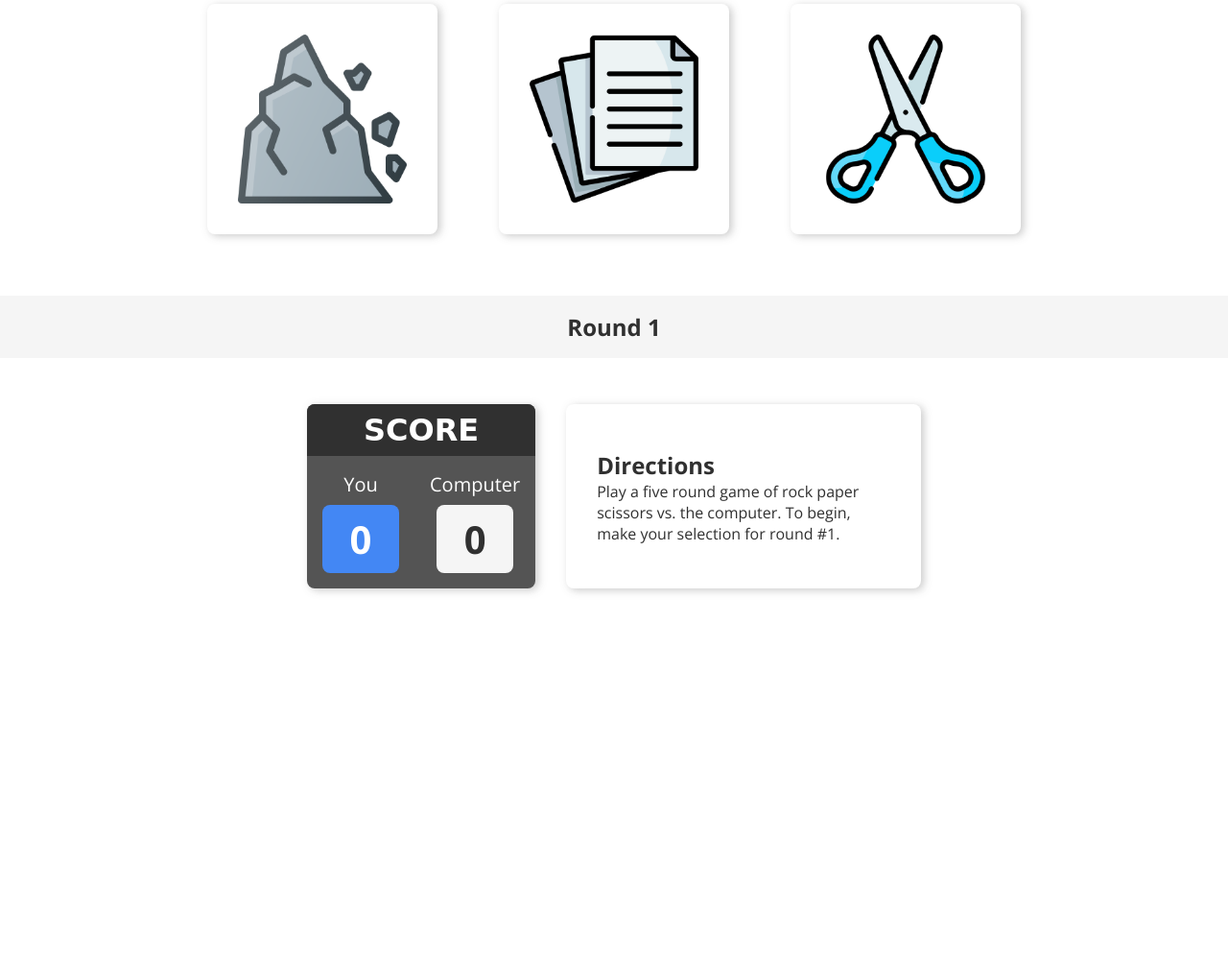
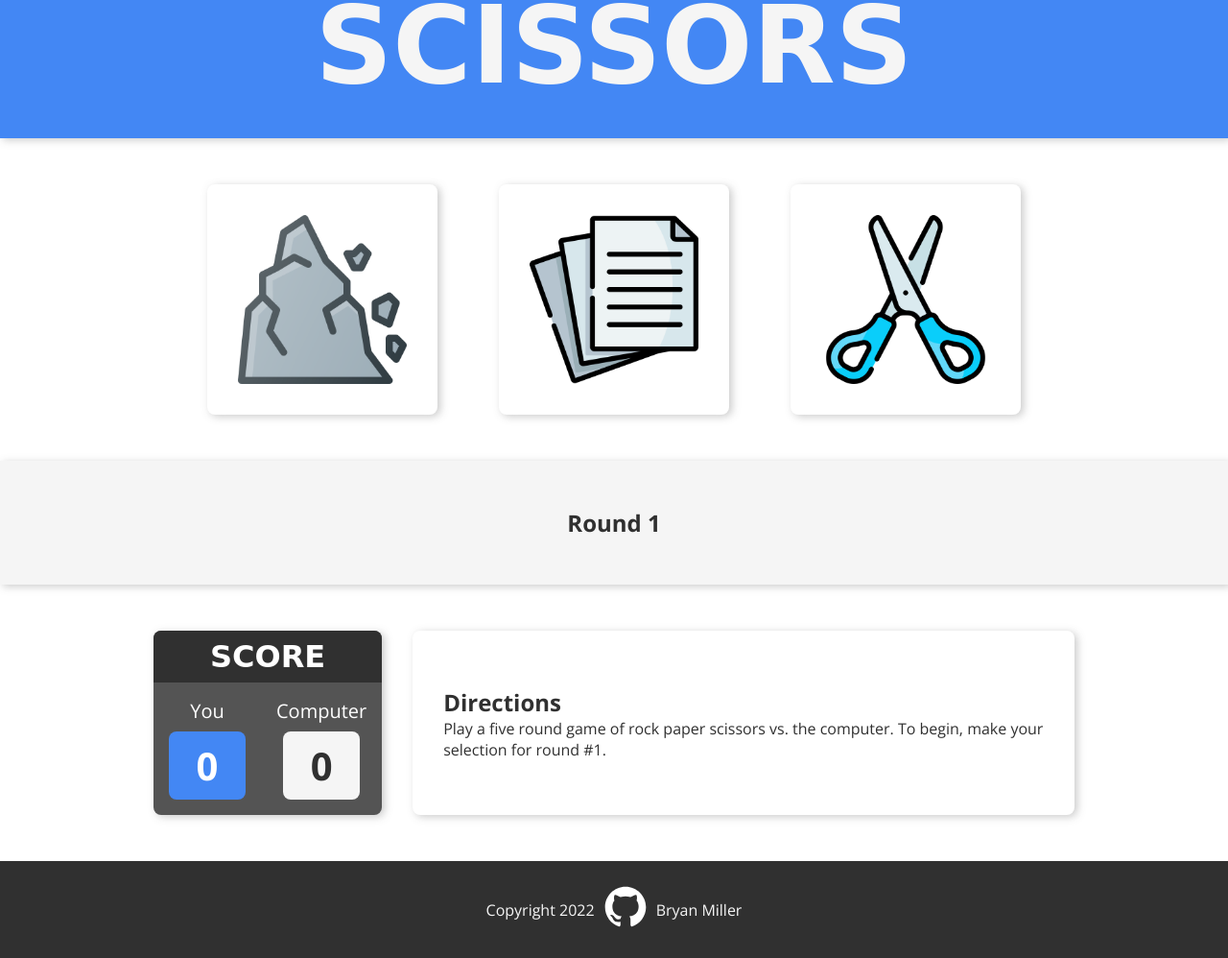
Before and after one commit to bmilcs/odin-rock-paper-scissors, a plain HTML site: page index.html in a window 1280 px wide. Shown: the part 180-1178 px from the top of the page at 96% size. Before the commit the page ends 841 px from the top, so only its background shows below. Drawn offline with nearby package versions, Linux system fonts and the light colour scheme; a web font is replaced by a local one.

Commit message:
Fix class names

```diff
--- a/index.html
+++ b/index.html
@@ -11,16 +11,16 @@
 </head>
 
 <body>
+
   <header>
-    <div class="titleBar dropShadow">
+    <div class="title-bar drop-shadow">
       Rock Paper Scissors
     </div>
   </header>
 
   <section>
-    <div class="gameContainer">
-
-      <div class="buttonContainer dropShadow rounded">
+    <div class="game-container">
+      <div class="button-container drop-shadow rounded">
         <button id="rock"><img src='img/rock.png' alt="rock"></button>
         <button id="paper"><img src='img/paper.png' alt="paper"></button>
         <button id="scissors"><img src="img/scissors.png" alt="scissors"></button>
@@ -28,35 +28,46 @@
     </div>
   </section>
 
-  <div class="gameResultContainer">
-    <div class="gameResult">Round 1</div>
-  </div>
+  <section>
+    <div class="game-results-container drop-shadow">
+      <div class="game-result">Round 1</div>
+    </div>
+  </section>
 
   <section>
-    <div class="bottomContainer">
-      <div class="scoreBoard dropShadow rounded">
-        <div class="scoreBoardTitle">Score</div>
-        <div class="scoresContainer">
-          <div class="scoreContainer">
+    <div class="bottom-container">
+
+      <div class="scoreboard drop-shadow rounded">
+        <div class="scoreboard-title">Score</div>
+        <div class="scores-container">
+          <div class="score-container">
             You
-            <div class="playerContainer score rounded">0</div>
+            <div class="player-score score rounded">0</div>
           </div>
-          <div class="scoreContainer">
+          <div class="score-container">
             Computer
-            <div class="computerContainer score rounded">0</div>
+            <div class="computer-score score rounded">0</div>
           </div>
         </div>
       </div>
 
-      <div class="directionContainer rounded dropShadow">
+      <div class="directions-container rounded drop-shadow">
         <div class="instructions">
           <h2>Directions</h2>
           <p>Play a five round game of rock paper scissors vs. the computer. To begin, make your
             selection for round #1.</p>
         </div>
       </div>
+
     </div>
   </section>
+
+  <footer>
+    <div class="footer-container">
+      Copyright 2022<a href="https://www.github.com/bmilcs"><img src="./img/github.svg" alt="GitHub Link"></a>Bryan
+      Miller
+    </div>
+  </footer>
 
 </body>
 
--- a/script.js
+++ b/script.js
@@ -2,10 +2,10 @@
 console.log("Welcome to Bryan Miller's rock paper scissors Project\n\n");
 
 let buttons = Array.from(document.getElementsByTagName("button"));
-let playerScoreBoard = document.querySelector(".playerContainer");
-let computerScoreBoard = document.querySelector(".computerContainer");
-let gameResult = document.querySelector(".gameResult");
-let gameContainer = document.querySelector(".gameContainer");
+let playerScoreBoard = document.querySelector(".player-score");
+let computerScoreBoard = document.querySelector(".computer-score");
+let gameResult = document.querySelector(".game-result");
+let gameContainer = document.querySelector(".game-container");
 let playerScore = 0;
 let computerScore = 0;
 let gameCount = 0;
--- a/style.css
+++ b/style.css
@@ -24,24 +24,28 @@
 body {
   text-align: center;
   background-color: var(--clr-neutral-100);
+  display: flex;
+  flex-direction: column;
+  height: 100vh;
+  justify-content: space-between;
 }
 
-.titleBar {
+.title-bar {
   font-family: var(--ff-accent);
   font-weight: bold;
   text-transform: uppercase;
   padding: 2rem;
   background-color: var(--clr-blue);
   color: var(--clr-neutral-200);
-  font-size: clamp(2rem, 3rem, 4rem);
+  font-size: clamp(2rem, 10vw, 7rem);
 }
 
-.gameContainer {
+.game-container {
   background-color: var(--clr-neutral-100);
-  padding: 2rem;
+  padding: 1rem;
 }
 
-.buttonContainer {
+.button-container {
   border-radius: 0.5rem;
   gap: max(0.5rem, 5vw);
   margin: 2rem auto;
@@ -70,25 +74,28 @@ button > img {
   filter: alpha(opacity=40); /* For IE8 and earlier */
 }
 
-.gameResult {
+.game-results-container {
+  background-color: var(--clr-neutral-200);
+}
+
+.game-result {
   margin: auto;
-  padding: 1rem;
+  padding: 3rem;
   font-size: 1.5rem;
   font-weight: bold;
 }
 
-.bottomContainer {
-  /* background-color: var(--clr-blue); */
+.bottom-container {
   border-radius: 0.5rem;
   display: flex;
   flex-wrap: wrap;
-  max-width: 44rem;
+  max-width: 64rem;
   margin: 2rem auto;
-  padding: 0 2rem;
+  padding-inline: 2em;
   gap: 2rem;
 }
 
-.scoreBoard {
+.scoreboard {
   margin-inline: auto;
   background-color: var(--clr-neutral-800);
   display: flex;
@@ -98,7 +105,7 @@ button > img {
   margin: 1rem auto;
 }
 
-.scoreBoardTitle {
+.scoreboard-title {
   background-color: var(--clr-neutral-900);
   color: var(--clr-neutral-100);
   font-family: var(--ff-accent);
@@ -110,12 +117,14 @@ button > img {
   margin: 0;
 }
 
-.scoresContainer {
+/* contains 2x score-container */
+.scores-container {
   display: flex;
   flex-wrap: wrap;
 }
 
-.scoreContainer {
+/* contains score + label */
+.score-container {
   font-size: 1.25rem;
   color: var(--clr-neutral-100);
   padding: 1rem;
@@ -126,6 +135,7 @@ button > img {
   margin-inline: auto;
 }
 
+/* numerical score  */
 .score {
   font-size: 2.5rem;
   font-weight: bold;
@@ -134,16 +144,16 @@ button > img {
   width: 5rem;
 }
 
-.playerContainer {
+.player-score {
   background-color: var(--clr-blue);
 }
 
-.computerContainer {
+.computer-score {
   background-color: var(--clr-neutral-200);
   color: var(--clr-neutral-900);
 }
 
-.directionContainer {
+.directions-container {
   flex: 1;
   background-color: var(--clr-neutral-100);
   margin: 1rem auto;
@@ -158,11 +168,20 @@ button > img {
   min-width: 32ch;
 }
 
-.gameResultContainer {
-  background-color: var(--clr-neutral-200);
+.footer-container {
+  background-color: var(--clr-neutral-900);
+  color: var(--clr-neutral-200);
+  padding: 1rem;
+  display: flex;
+  align-items: center;
+  justify-content: center;
 }
 
-.dropShadow {
+.footer-container > img {
+  width: 2rem;
+}
+
+.drop-shadow {
   filter: drop-shadow(3px 2px 4px var(--clr-neutral-850));
 }
 
```
